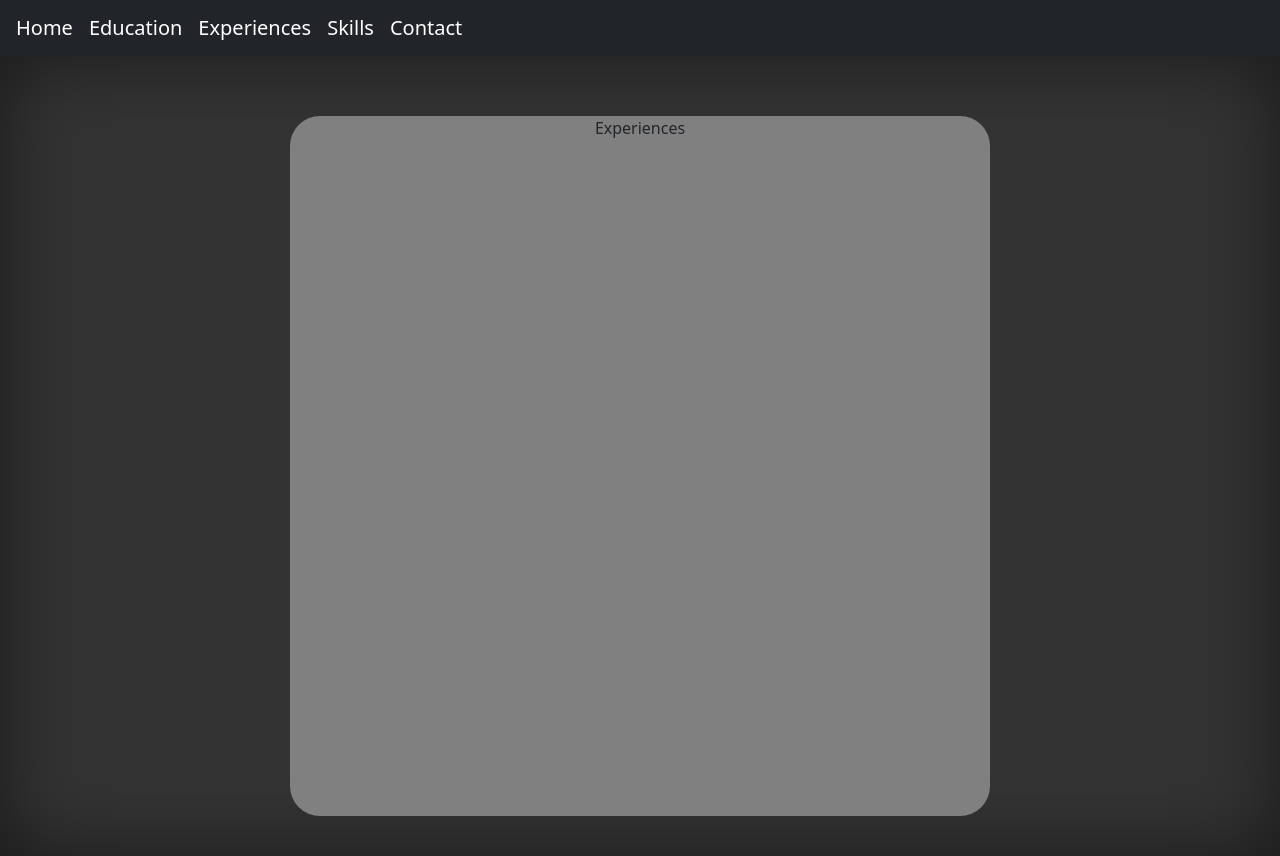
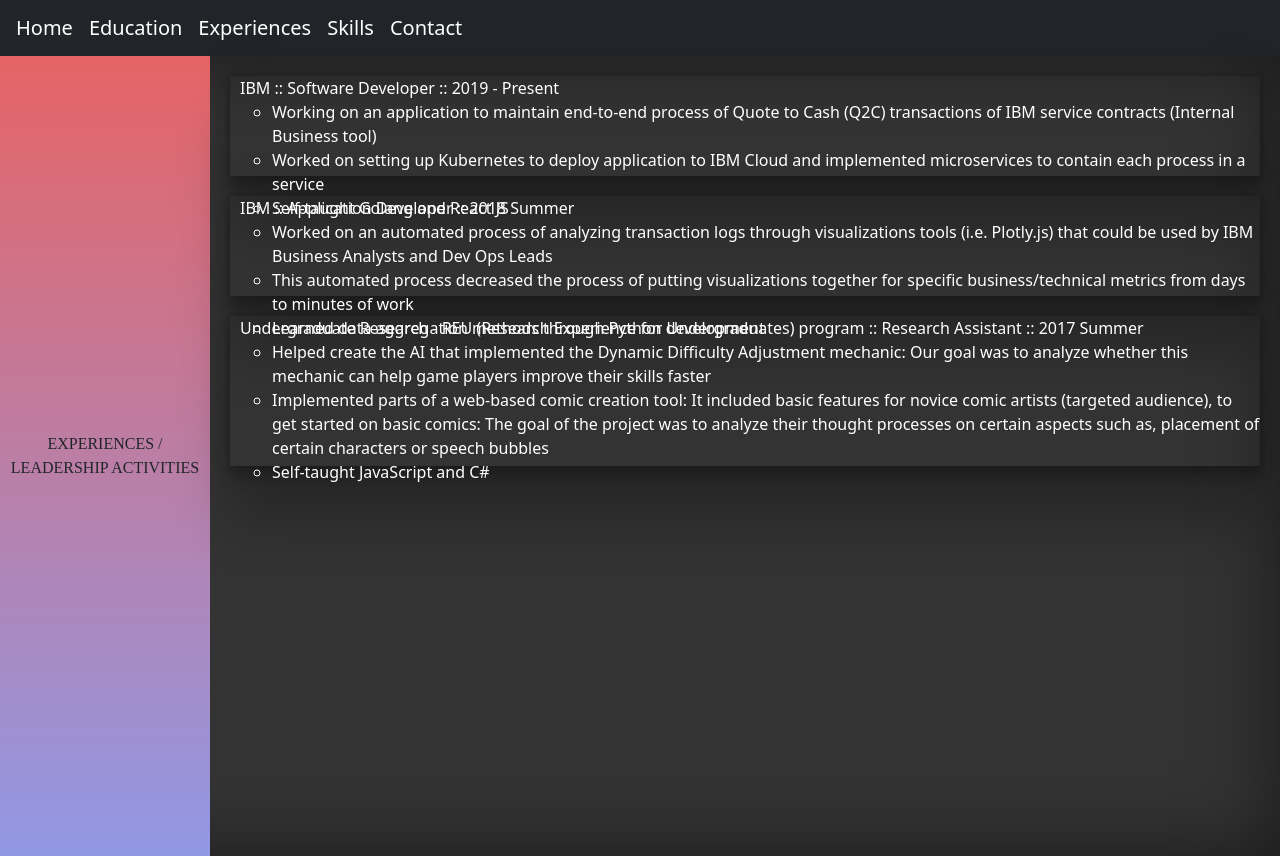
Before and after one commit to hirusepalika/myResume, a React (Create React App) app in the folder resume-site/: page /experiences in a window 1280 px wide. Built offline with nearby package versions, Linux system fonts and the light colour scheme.

Commit message:
experiences are done. Need to add leadership activites. Figure out a way to have a content menu that can take me to the right location of things

```diff
--- a/resume-site/package.json
+++ b/resume-site/package.json
@@ -15,6 +15,7 @@
     "react-refresh-webpack-plugin": "^0.1.0",
     "react-router-dom": "^6.0.0-beta.0",
     "react-scripts": "4.0.3",
+    "styled-components": "^5.3.3",
     "typescript": "^3.2.1"
   },
   "scripts": {
--- a/resume-site/src/components/Experiences.jsx
+++ b/resume-site/src/components/Experiences.jsx
@@ -1,14 +1,67 @@
 import React from 'react';
 import { Container } from 'react-bootstrap';
+import { ExperienceFullBody, StyledSpeechBubbleMedium, StyledSpeechBubbleLarge } from './StyledExperiences';
 
 const Experiences = () => {
+    //style={{backgroundColor: '#333', position: 'absolute', width: '100%', height: '100%', boxShadow: 'inset 0 0 5rem rgb(0 0 0 / 50%)'}}
     return (
-        <div style={{backgroundColor: '#333', position: 'absolute', width: '100%', height: '100%', boxShadow: 'inset 0 0 5rem rgb(0 0 0 / 50%)'}}>
-            <Container style={{backgroundColor: 'grey', height: '700px', width: '700px', marginTop: '60px', borderRadius: '30px'}}>
-                <span>Experiences</span>
-
-            </Container>
-        </div>
+        <ExperienceFullBody>
+            <container style={{display: "flex", height: "100%"}}>
+                <span style={{width: "20%", background: "linear-gradient(#e66465, #9198e5)", justifyContent: "center", fontFamily: 'avenir next', display: "inline-flex", verticalAlign: "middle", minHeight: "100px", alignItems: "center", marginRight: "20px"}}>
+                    EXPERIENCES / LEADERSHIP ACTIVITIES
+                </span>
+                {/* <span style={{height: "50% !important", width: "80%", color: "white"}}>
+                    <div style={{marginTop: "20px", height: "100px", background: "grey",  borderRadius: "5px", marginRight: "20px", boxShadow: "0.5rem 0.5rem black, -0.5rem -0.5rem lightcoral"}}>
+                        <div style={{paddingRight: "10px"}}>
+                            IBM :: 2019 - Present
+                        </div>
+                        <div>
+                        Working on an application to maintain end-to-end process of Quote to
+                        Cash (Q2C) transactions of IBM service contracts (Internal Business tool)
+                        Worked on setting up Kubernetes to deploy application to IBM Cloud and
+                        implemented microservices to contain each process in a service
+                        Self-taught Golang and React JS
+                        </div>
+                    </div>
+                </span> */}
+                <span style={{ width: "100%", color: "white"}}>
+                    <StyledSpeechBubbleMedium>
+                        <div>IBM :: Software Developer :: 2019 - Present</div>
+                        <ul style={{listStyleType: "circle"}}>
+                            <li>Working on an application to maintain end-to-end process of Quote to Cash (Q2C) transactions of IBM service contracts (Internal Business tool)</li>
+                            <li>Worked on setting up Kubernetes to deploy application to IBM Cloud and implemented microservices to contain each process in a service</li>
+                            <li>Self-taught Golang and React JS</li>
+                        </ul>
+                    </StyledSpeechBubbleMedium>
+                    <StyledSpeechBubbleMedium>
+                        <div>IBM :: Application Developer :: 2018 Summer</div>
+                        <ul style={{listStyleType: "circle"}}>
+                            <li>Worked on an automated process of analyzing transaction logs through visualizations tools (i.e. Plotly.js) that could be used by IBM Business Analysts and Dev Ops Leads</li>
+                            <li>This automated process decreased the process of putting visualizations together for specific business/technical metrics from days to minutes of work</li>
+                            <li>Learned data aggregation methods through Python development</li>
+                        </ul>
+                    </StyledSpeechBubbleMedium>
+                    <StyledSpeechBubbleLarge>
+                        <div>Undergraduate Research - REU (Research Experience for Undergraduates) program :: Research Assistant :: 2017 Summer</div>
+                        <ul style={{listStyleType: "circle"}}>
+                            <li>Helped create the AI that implemented the Dynamic Difficulty Adjustment mechanic: Our goal was to analyze whether this mechanic can help game players improve their skills faster</li>
+                            <li>Implemented parts of a web-based comic creation tool: It included basic features for novice comic artists (targeted audience), to get started on basic comics: The goal of the project was to analyze their thought processes on certain aspects such as, placement of certain characters or speech bubbles</li>
+                            <li>Self-taught JavaScript and C#</li>
+                        </ul>
+                    </StyledSpeechBubbleLarge>
+                </span>
+            </container>
+            {/* <Container style={{marginTop: '60px', color: 'beige'}}>
+                <span style={{fontFamily: 'avenir next', fontSize: '30px'}}>EXPERIENCES</span>
+                <p>
+                Working on an application to maintain end-to-end process of Quote to
+                Cash (Q2C) transactions of IBM service contracts (Internal Business tool)
+                Worked on setting up Kubernetes to deploy application to IBM Cloud and
+                implemented microservices to contain each process in a service
+                Self-taught Golang and React JS
+                </p>
+            </Container> */}
+        </ExperienceFullBody>
     );
 }
 
--- a/resume-site/src/components/Header.jsx
+++ b/resume-site/src/components/Header.jsx
@@ -3,6 +3,7 @@ import BodyComponent from './BodyComponent';
 import Experiences from './Experiences';
 import  {Link} from "react-router-dom";
 
+// LINKING HELP: https://lzomedia.com/blog/error-usehref-may-be-used-only-in-the-context-of-a-router-component/
 const Header = () => {
     return(
         <body className="text-center">
--- /dev/null
+++ b/resume-site/src/components/StyledExperiences.jsx
@@ -0,0 +1,27 @@
+import styled from "styled-components";
+
+export const ExperienceFullBody = styled.div`
+    background-color: #333;
+    position: absolute;
+    width: 100%;
+    height: 100%;
+    box-shadow: inset 0 0 5rem rgb(0 0 0 / 50%);
+`;
+
+export const StyledSpeechBubbleMedium = styled.div`
+    margin-top: 20px;
+    height: 100px;
+    text-align: left;
+    box-shadow: rgba(0, 0, 0, 0.25) 0px 54px 55px, rgba(0, 0, 0, 0.12) 0px -12px 30px, rgba(0, 0, 0, 0.12) 0px 4px 6px, rgba(0, 0, 0, 0.17) 0px 12px 13px, rgba(0, 0, 0, 0.09) 0px -3px 5px;
+    padding-left: 10px;
+    margin-right: 20px;
+`;
+
+export const  StyledSpeechBubbleLarge = styled.div`
+    margin-top: 20px;
+    height: 150px;
+    text-align: left;
+    box-shadow: rgba(0, 0, 0, 0.25) 0px 54px 55px, rgba(0, 0, 0, 0.12) 0px -12px 30px, rgba(0, 0, 0, 0.12) 0px 4px 6px, rgba(0, 0, 0, 0.17) 0px 12px 13px, rgba(0, 0, 0, 0.09) 0px -3px 5px;
+    padding-left: 10px;
+    margin-right: 20px;
+`;
```
Also changed, not shown: 1 other file (tests, documents, lock files or other folders).
